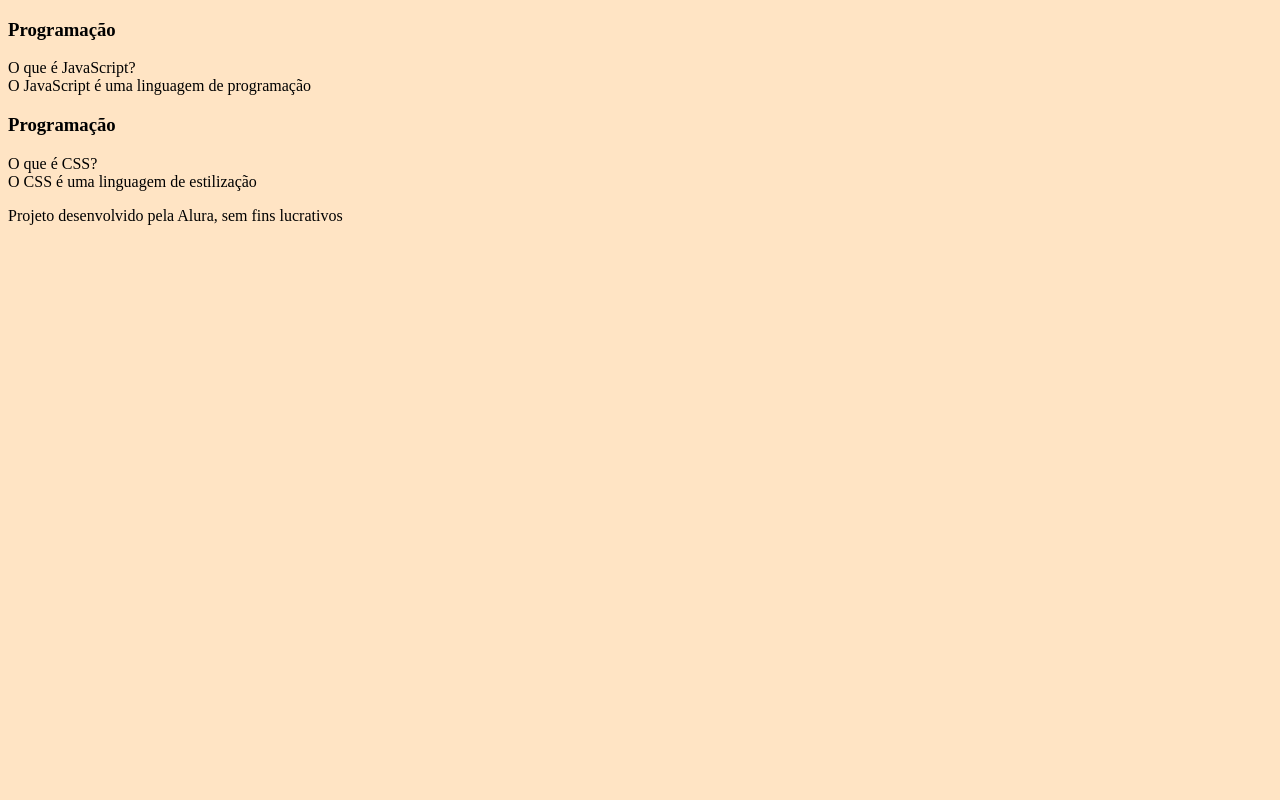
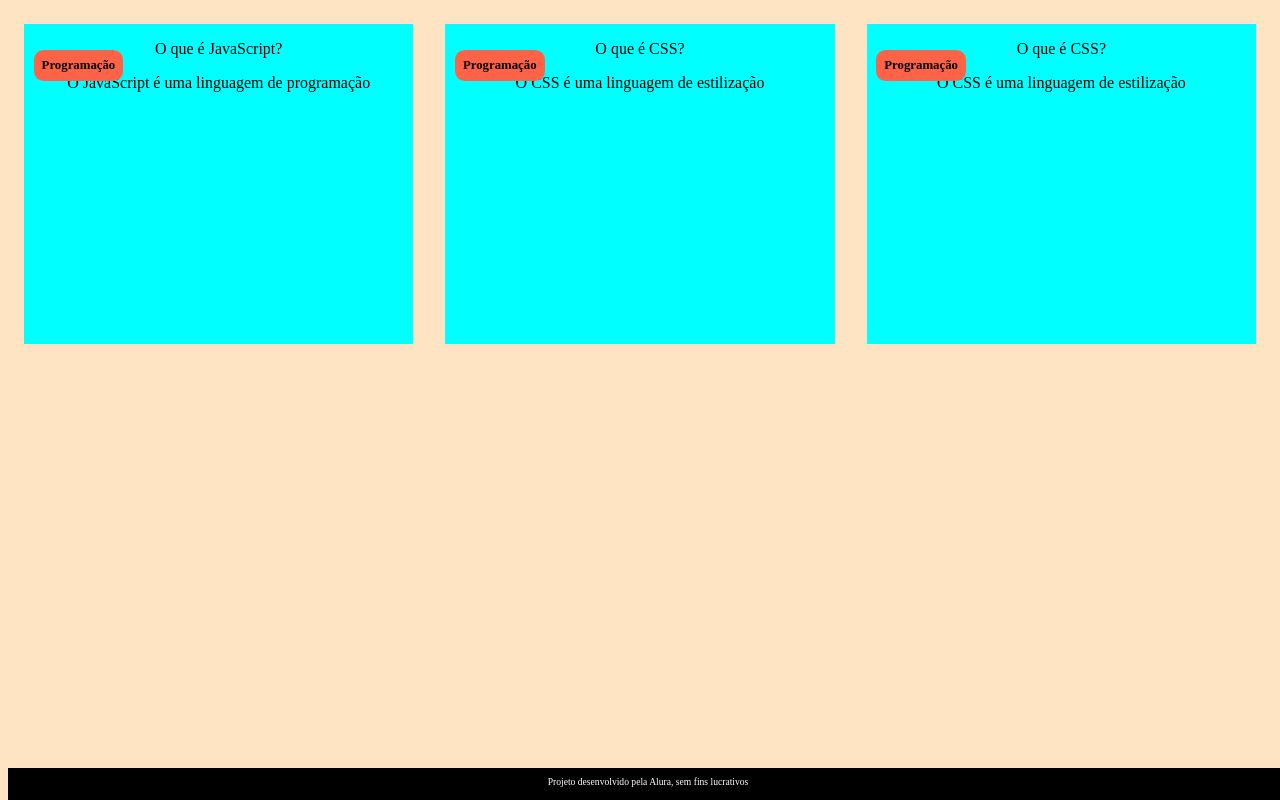
Before and after one commit to renan07y/3-trimestre, a plain HTML site: page flashcard/index.html in a window 1280 px wide. Drawn offline with Linux system fonts and the light colour scheme.

Commit message:
Add files via upload

```diff
--- a/flashcard/assets/style.css
+++ b/flashcard/assets/style.css
@@ -1,3 +1,51 @@
 body {
     background-color: bisque;
+    font-family: Bai Jamjuree;
 }
+
+#container {
+    display: flex;
+}
+
+.cartao {
+    margin: 1rem 1rem;
+    background-color: aqua;
+    height: 20rem;
+    flex-grow: 1;
+    flex-basis: calc(33% - 6rem);
+}
+
+.cartao__conteudo {
+    text-align: center;
+    /* background-color: aquamarine; */
+    height: 100%;
+}
+
+.cartao__conteudo h3 {
+    background-color: tomato;
+    text-align: left;
+    padding: 0.5rem;
+    position: absolute;
+    margin: 0.6rem;
+    border-radius: 0.6rem;
+    font-size: 1vw;
+}
+
+
+
+
+
+footer {
+    background-color: black;
+    color: white;
+    position: fixed;
+    bottom: 0;
+    width: 100%;
+    height: 2rem;
+}
+
+footer p {
+    text-align: center;
+    font-size: 0.6rem;
+    margin-top: 0.5rem;
+}
--- a/flashcard/index.html
+++ b/flashcard/index.html
@@ -13,10 +13,10 @@
                 <div class="cartao__conteudo">
                     <h3>Programação</h3>
                     <div class="cartao__conteudo__pergunta">
-                        O que é JavaScript?
+                       <p>O que é JavaScript?</p>
                     </div>
                     <div class="cartao__conteudo__resposta">
-                        O JavaScript é uma linguagem de programação
+                        <p>O JavaScript é uma linguagem de programação</p>
                     </div>
                 </div>
             </article>
@@ -24,10 +24,21 @@
                 <div class="cartao__conteudo">
                     <h3>Programação</h3>
                     <div class="cartao__conteudo__pergunta">
-                        O que é CSS?
+                        <p>O que é CSS?</p>
                     </div>
                     <div class="cartao__conteudo__resposta">
-                        O CSS é uma linguagem de estilização
+                        <p>O CSS é uma linguagem de estilização</p>
+                    </div>
+                </div>
+            </article>
+            <article class="cartao">
+                <div class="cartao__conteudo">
+                    <h3>Programação</h3>
+                    <div class="cartao__conteudo__pergunta">
+                        <p>O que é CSS?</p>
+                    </div>
+                    <div class="cartao__conteudo__resposta">
+                        <p>O CSS é uma linguagem de estilização</p>
                     </div>
                 </div>
             </article>
```
